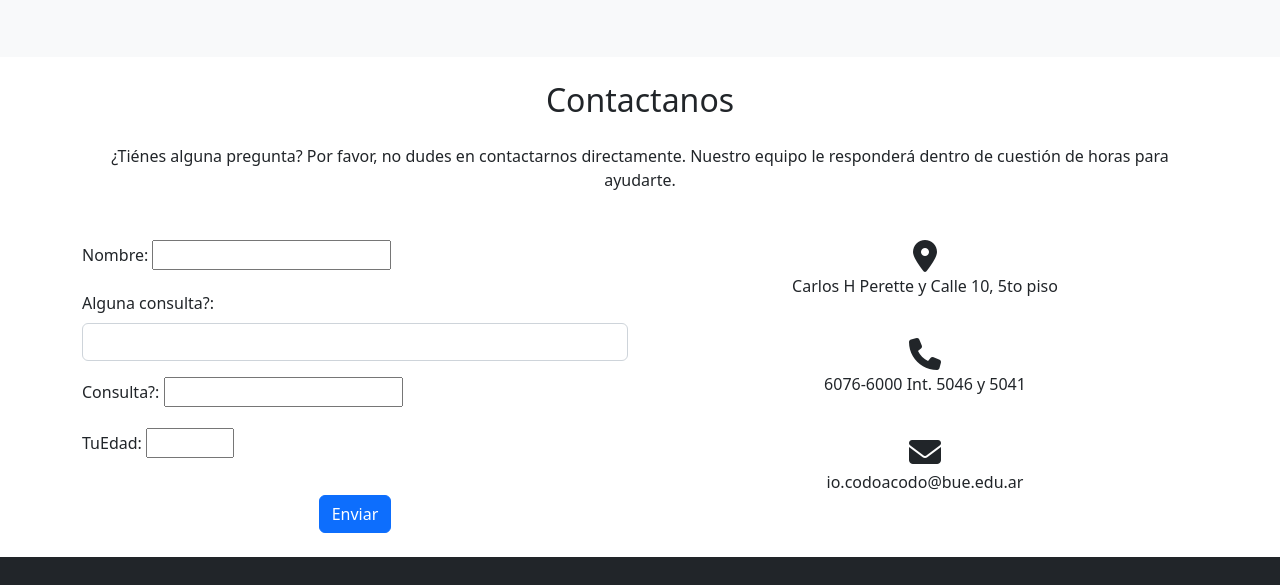
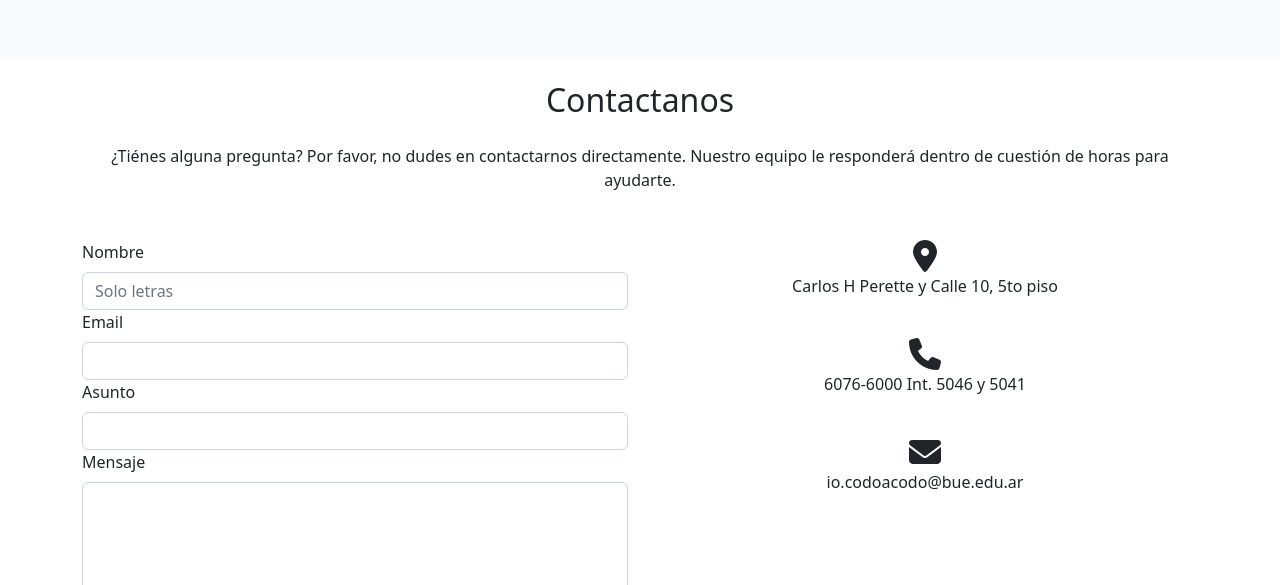
Before and after one commit to LucianoPueyo/Codo-a-codo-Django-23654, a Django app: page / in a window 1280 px wide. Shown: the part 781-1366 px from the top of the page. Run offline with Django 4.2, Linux system fonts and the light colour scheme; some libraries are stand-ins or nearby versions; grey boxes are pictures that could not be loaded.

Commit message:
Reunion_17: Validaciones en formularios de Django y Mensajes

```diff
--- a/pig_23654/pedro/portal/css/style.css
+++ b/pig_23654/pedro/portal/css/style.css
@@ -92,3 +92,7 @@ ul.lista-institucional {
     --bs-alert-bg: #d32b0a;
     --bs-alert-border-color: #d32b0a;
 }
+
+/* div ul li {
+    color: #d32b0a;
+} */
--- a/pig_23654/portal/forms.py
+++ b/pig_23654/portal/forms.py
@@ -1,8 +1,92 @@
+import re
 from django import forms
+from django.forms import ValidationError
+
+
+# class ContactoForm(forms.Form):
+#     nombre = forms.CharField(label="Nombre:", max_length=20, required=False)
+#     consulta = forms.CharField(label="Alguna consulta?:", required=False, widget=forms.TextInput(attrs={'class':'form-control'}))
+#     email = forms.EmailField(label="Consulta?:")
+#     edad = forms.IntegerField(label="TuEdad:", min_value=1, max_value=90)
+
+
+def solo_caracteres(value):
+    if any(char.isdigit() for char in value):
+        raise ValidationError('El nombre no puede contener números. %(valor)s',
+                              code='Invalid',
+                              params={'valor': value})
+
+
+def custom_validate_email(value):
+    email_regex = r'^[a-zA-Z0-9._%+-]+@[a-zA-Z0-9.-]+\.[a-zA-Z]{2,}$'
+    if not re.match(email_regex, value):
+        raise ValidationError('Correo electrónico inválido')
 
 
 class ContactoForm(forms.Form):
-    nombre = forms.CharField(label="Nombre:", max_length=20, required=False)
-    consulta = forms.CharField(label="Alguna consulta?:", required=False, widget=forms.TextInput(attrs={'class':'form-control'}))
-    email = forms.EmailField(label="Consulta?:")
-    edad = forms.IntegerField(label="TuEdad:", min_value=1, max_value=90)
+    TIPO_CONSULTA = (
+        ('', '-Seleccione-'),
+        (1, 'Inscripciones'),
+        (2, 'Soporte Aula Virtual'),
+        (3, 'Ser instructor/a'),
+    )
+    nombre = forms.CharField(
+        label='Nombre',
+        max_length=50,
+        validators=(solo_caracteres,),
+        widget=forms.TextInput(
+            attrs={'class': 'form-control',
+                   'placeholder': 'Solo letras'}
+        )
+    )
+
+    email = forms.EmailField(
+        label='Email',
+        max_length=100,
+        required=True,
+        # validators=(custom_validate_email,),
+        error_messages={
+            'required': 'Por favor completa el campo'
+        },
+        widget=forms.EmailInput(attrs={'class': 'form-control', 'type': 'email'})
+        # widget=forms.TextInput(
+        #     attrs={'class': 'form-control', 'type': 'email'})
+    )
+    asunto = forms.CharField(
+        label='Asunto',
+        max_length=100,
+        widget=forms.TextInput(attrs={'class': 'form-control'})
+    )
+    mensaje = forms.CharField(
+        label='Mensaje',
+        max_length=500,
+        widget=forms.Textarea(attrs={'rows': 5, 'class': 'form-control'})
+    )
+    tipo_consulta = forms.ChoiceField(
+        label='Tipo de consulta',
+        choices=TIPO_CONSULTA,
+        widget=forms.Select(attrs={'class': 'form-control'})
+    )
+    suscripcion = forms.BooleanField(
+        label='Deseo suscribirme a las novedades de codo a codo',
+        required=False,
+        widget=forms.CheckboxInput(
+            attrs={'class': 'form-check-input', 'value': 1})
+    )
+
+    def clean_mensaje(self):
+        data = self.cleaned_data['mensaje']
+        if len(data) < 10:
+            raise ValidationError(
+                "Debes especificar mejor el mensaje que nos envias")
+        return data
+
+    def clean(self):
+        cleaned_data = super().clean()
+        nombre = cleaned_data.get("nombre")
+        suscripcion = cleaned_data.get("suscripcion")
+
+        if suscripcion and nombre and ("HOMERO" in nombre.upper()):
+            msg = "No le brindamos información a Homeros."
+            self.add_error('nombre', msg)
+            raise ValidationError(msg)
--- a/pig_23654/portal/views.py
+++ b/pig_23654/portal/views.py
@@ -1,3 +1,6 @@
+from django.contrib import messages
+from django.conf import settings
+from django.core.mail import send_mail
 from django.http import HttpResponse, JsonResponse, HttpResponseBadRequest
 from django.template import loader
 from datetime import datetime
@@ -17,17 +20,29 @@ def index(request):
     formulario_contacto = None
     if request.method == 'GET':
         formulario_contacto = ContactoForm()
-        respuesta = ""
     elif request.method == 'POST':
         formulario_contacto = ContactoForm(request.POST)
-        respuesta = f"Gracias por tu consulta"
-        # Acá hago todo lo que impacta en el sistema (envio de email, grabar datos, etc)
+        # # Acá hago todo lo que impacta en el sistema (envio de email, grabar datos, etc)
+        if formulario_contacto.is_valid():
+            messages.success(request, 'Hemos recibido tus datos')
+            mensaje = f"De : {formulario_contacto.cleaned_data['nombre']} <{formulario_contacto.cleaned_data['email']}>\n Asunto: {formulario_contacto.cleaned_data['asunto']}\n Mensaje: {formulario_contacto.cleaned_data['mensaje']}"
+            mensaje_html = f"""
+                <p>De: {formulario_contacto.cleaned_data['nombre']} <a href="mailto:{formulario_contacto.cleaned_data['email']}">{formulario_contacto.cleaned_data['email']}</a></p>
+                <p>Asunto:  {formulario_contacto.cleaned_data['asunto']}</p>
+                <p>Mensaje: {formulario_contacto.cleaned_data['mensaje']}</p>
+            """
+            asunto = "CONSULTA DESDE LA PAGINA - " + \
+                formulario_contacto.cleaned_data['asunto']
+            send_mail(asunto, mensaje, settings.EMAIL_HOST_USER, [
+                      settings.RECIPIENT_ADDRESS], fail_silently=False, html_message=mensaje_html)
+        # else:
+        #     messages.error(
+        #         request, 'Por favor revisa los errores en el formulario')
     else:
         return HttpResponseBadRequest("Mandaste cualquiera")
 
     contexto = {
         'ahora':  datetime.now,
-        'respuesta': respuesta,
         'mi_formulario':  formulario_contacto
     }
 
--- a/pig_23654/templates/portal/index.html
+++ b/pig_23654/templates/portal/index.html
@@ -72,9 +72,15 @@
 
     <!--Grid column-->
         <div class="col-md-6 mb-md-0 mb-6">
-            {% if respuesta %}
+            {% for message in messages %}
+                    <div class="alert alert-{{ message.tags }}" role="alert">
+                        {{message}}
+                    </div>
+            {% endfor %}
+
+            {% comment %} {% if respuesta %}
             <p> {{respuesta | safe }}</p>
-            {% endif %}
+            {% endif %} {% endcomment %}
             <form id="contact-form" name="contact-form" action="{% url 'indice' %}" method="POST">
                 {% csrf_token %}
                 {% comment %} {{ mi_formulario.as_p }} {% endcomment %}
@@ -85,11 +91,26 @@
                     {{ mi_formulario.as_table }}
                 </table> {% endcomment %}
                 <div class="row">
+                    {% if mi_formulario.non_field_errors %}
+                        <div class="alert alert-danger">
+                            {{ mi_formulario.non_field_errors }}
+                        </div>
+                    {% endif %}
                     {% for campo in mi_formulario %}
                         <!--Grid column-->
-                        <div class="mb-3">
-                            <label for="name" class="form-label">{{ campo.label }} </label>
-                            {{campo}}
+                        <div class="col-md-12">
+                            <div class="md-form mb-0">
+                                <label for="name" class="form-label">{{ campo.label }}</label>
+                                {{campo}}
+                                {% comment %} {% if campo.field.widget.input_type == 'checkbox' %}
+                                    {{campo}}
+                                    <label for="name" class="">{{ campo.label }}</label>
+                                {% else %}
+                                    <label for="name" class="">{{ campo.label }}</label>
+                                    {{campo}}
+                                {% endif %} {% endcomment %}
+                            </div>
+                            <div class="div-error">{{campo.errors}}</div>
                         </div>
                         <!--Grid column-->
                     {% endfor %}
```
Also changed, not shown: pig_23654/pig_23654/settings.py (+10 -0 lines), 1 other file.
